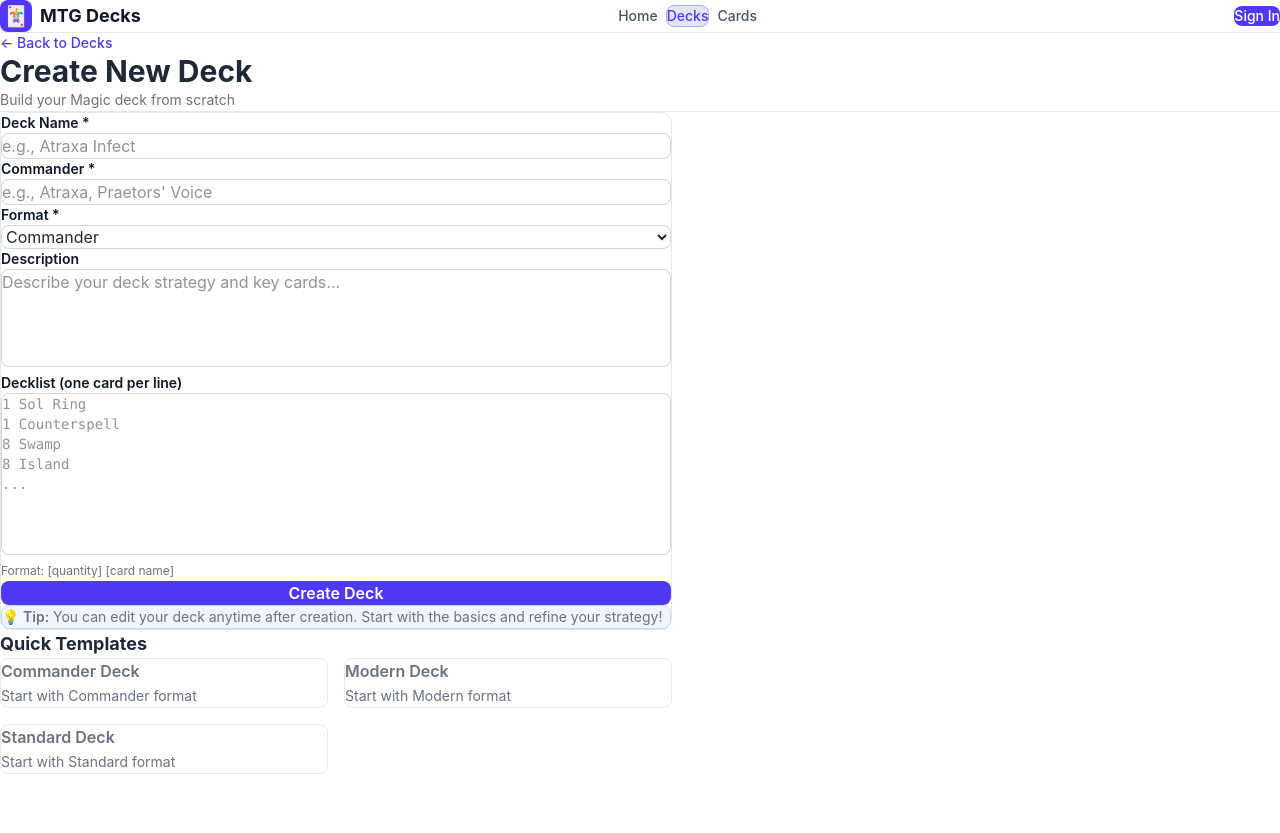
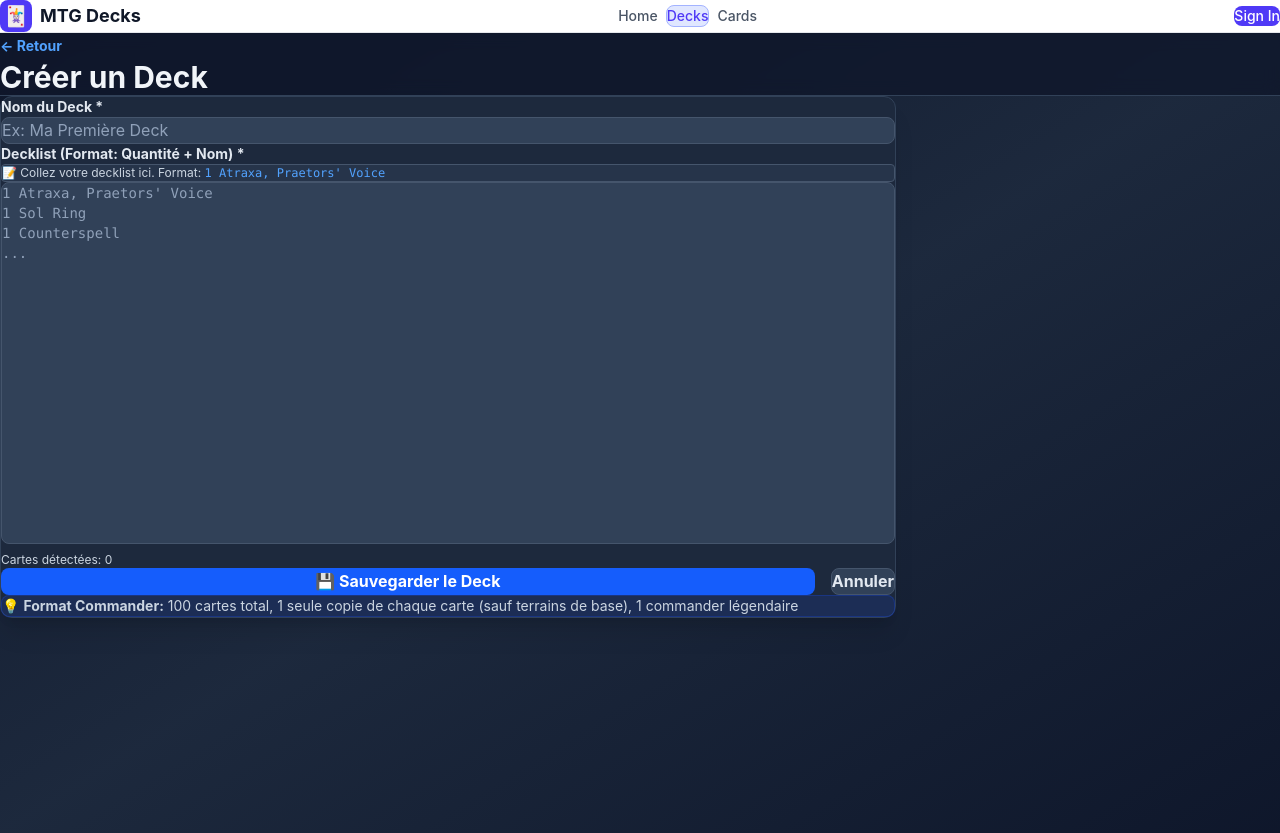
Before and after one commit to Antho-3387/ORM, a Next.js app in the folder orm/: page /decks/create in a window 1280 px wide. Built offline with nearby package versions, Linux system fonts and the light colour scheme.

Commit message:
Clean slate: minimal homepage with deck creation and dark theme

```diff
--- a/orm/app/decks/create/page.tsx
+++ b/orm/app/decks/create/page.tsx
@@ -5,162 +5,125 @@ import { useState } from 'react'
 
 export default function CreateDeckPage() {
   const [deckName, setDeckName] = useState('')
-  const [commander, setCommander] = useState('')
-  const [description, setDescription] = useState('')
-  const [format, setFormat] = useState('Commander')
-  const [cards, setCards] = useState('')
-  const [submitted, setSubmitted] = useState(false)
+  const [deckList, setDeckList] = useState('')
+  const [saved, setSaved] = useState(false)
 
-  const handleSubmit = (e: React.FormEvent) => {
+  const handleSave = (e: React.FormEvent) => {
     e.preventDefault()
-    setSubmitted(true)
+
+    if (!deckName.trim() || !deckList.trim()) {
+      alert('Complétez le nom et la decklist')
+      return
+    }
+
+    // Parse la decklist
+    const lines = deckList.split('\n').filter(line => line.trim())
+    const cards: { name: string; quantity: number }[] = []
+    let totalCards = 0
+
+    for (const line of lines) {
+      const match = line.match(/^(\d+)\s+(.+)$/)
+      if (match) {
+        const [, qty, cardName] = match
+        const quantity = parseInt(qty)
+        cards.push({ name: cardName.trim(), quantity })
+        totalCards += quantity
+      }
+    }
+
+    // Sauvegarder (simulé)
+    const deck = {
+      id: Date.now(),
+      name: deckName,
+      cards: cards,
+      totalCards: totalCards,
+      createdAt: new Date().toISOString()
+    }
+
+    localStorage.setItem(`deck_${deck.id}`, JSON.stringify(deck))
+
+    setSaved(true)
     setTimeout(() => {
-      setSubmitted(false)
+      setSaved(false)
       setDeckName('')
-      setCommander('')
-      setDescription('')
-      setFormat('Commander')
-      setCards('')
+      setDeckList('')
     }, 2000)
   }
 
   return (
-    <main className="min-h-screen bg-white">
+    <main className="min-h-screen bg-gradient-to-br from-slate-900 via-slate-800 to-slate-900">
       {/* Header */}
-      <header className="border-b border-gray-200 bg-white sticky top-0 z-40">
-        <div className="container-clean py-6">
-          <Link href="/decks" className="text-indigo-600 text-sm font-medium hover:text-indigo-700 mb-4 block">
-            ← Back to Decks
+      <header className="border-b border-slate-700 sticky top-0 z-40 bg-slate-900/80 backdrop-blur">
+        <div className="max-w-4xl mx-auto px-4 py-6 flex items-center justify-between">
+          <div>
+            <Link href="/" className="text-blue-400 hover:text-blue-300 text-sm font-bold mb-2 inline-block transition">
+              ← Retour
             </Link>
-          <h1 className="text-3xl font-bold text-gray-900">Create New Deck</h1>
-          <p className="text-gray-500 text-sm mt-1">Build your Magic deck from scratch</p>
+            <h1 className="text-3xl font-bold text-white">Créer un Deck</h1>
+          </div>
         </div>
       </header>
 
       {/* Content */}
-      <div className="container-clean py-12">
-        <div className="max-w-2xl mx-auto">
-          <div className="bg-white border border-gray-200 rounded-xl p-8">
-            <form onSubmit={handleSubmit} className="space-y-6">
-              {/* Deck Name */}
+      <div className="max-w-4xl mx-auto px-4 py-12">
+        <div className="bg-slate-800 border border-slate-700 rounded-xl p-8 shadow-xl">
+          <form onSubmit={handleSave} className="space-y-6">
+            {/* Nom du Deck */}
             <div>
-                <label className="block text-sm font-semibold text-gray-900 mb-2">
-                  Deck Name *
+              <label className="block text-sm font-bold text-slate-200 mb-3">
+                Nom du Deck *
               </label>
               <input
                 type="text"
                 value={deckName}
                 onChange={(e) => setDeckName(e.target.value)}
-                  placeholder="e.g., Atraxa Infect"
-                  className="w-full px-4 py-2 border border-gray-300 rounded-lg focus:ring-2 focus:ring-indigo-500 focus:border-transparent outline-none transition"
-                  required
+                placeholder="Ex: Ma Première Deck"
+                className="w-full px-4 py-3 bg-slate-700 border border-slate-600 rounded-lg text-white placeholder-slate-400 focus:outline-none focus:ring-2 focus:ring-blue-500 focus:border-transparent transition"
               />
             </div>
 
-              {/* Commander */}
+            {/* Decklist */}
             <div>
-                <label className="block text-sm font-semibold text-gray-900 mb-2">
-                  Commander *
+              <label className="block text-sm font-bold text-slate-200 mb-3">
+                Decklist (Format: Quantité + Nom) *
               </label>
-                <input
-                  type="text"
-                  value={commander}
-                  onChange={(e) => setCommander(e.target.value)}
-                  placeholder="e.g., Atraxa, Praetors' Voice"
-                  className="w-full px-4 py-2 border border-gray-300 rounded-lg focus:ring-2 focus:ring-indigo-500 focus:border-transparent outline-none transition"
-                  required
+              <p className="text-xs text-slate-400 mb-3 bg-slate-700/50 px-3 py-2 rounded border border-slate-600">
+                📝 Collez votre decklist ici. Format: <code className="text-blue-400">1 Atraxa, Praetors&apos; Voice</code>
+              </p>
+              <textarea
+                value={deckList}
+                onChange={(e) => setDeckList(e.target.value)}
+                placeholder="1 Atraxa, Praetors' Voice&#10;1 Sol Ring&#10;1 Counterspell&#10;..."
+                rows={18}
+                className="w-full px-4 py-3 bg-slate-700 border border-slate-600 rounded-lg text-white placeholder-slate-400 font-mono text-sm focus:outline-none focus:ring-2 focus:ring-blue-500 focus:border-transparent transition resize-none"
               />
+              <p className="text-xs text-slate-400 mt-2">
+                Cartes détectées: {deckList.split('\n').filter(l => /^\d+/.test(l.trim())).length}
+              </p>
             </div>
 
-              {/* Format */}
-              <div>
-                <label className="block text-sm font-semibold text-gray-900 mb-2">
-                  Format *
-                </label>
-                <select
-                  value={format}
-                  onChange={(e) => setFormat(e.target.value)}
-                  className="w-full px-4 py-2 border border-gray-300 rounded-lg focus:ring-2 focus:ring-indigo-500 focus:border-transparent outline-none transition"
-                >
-                  <option>Commander</option>
-                  <option>Modern</option>
-                  <option>Standard</option>
-                  <option>Pioneer</option>
-                  <option>Legacy</option>
-                  <option>Vintage</option>
-                </select>
-              </div>
-
-              {/* Description */}
-              <div>
-                <label className="block text-sm font-semibold text-gray-900 mb-2">
-                  Description
-                </label>
-                <textarea
-                  value={description}
-                  onChange={(e) => setDescription(e.target.value)}
-                  placeholder="Describe your deck strategy and key cards..."
-                  rows={4}
-                  className="w-full px-4 py-2 border border-gray-300 rounded-lg focus:ring-2 focus:ring-indigo-500 focus:border-transparent outline-none transition resize-none"
-                />
-              </div>
-
-              {/* Cards */}
-              <div>
-                <label className="block text-sm font-semibold text-gray-900 mb-2">
-                  Decklist (one card per line)
-                </label>
-                <textarea
-                  value={cards}
-                  onChange={(e) => setCards(e.target.value)}
-                  placeholder="1 Sol Ring
-1 Counterspell
-8 Swamp
-8 Island
-..."
-                  rows={8}
-                  className="w-full px-4 py-2 border border-gray-300 rounded-lg focus:ring-2 focus:ring-indigo-500 focus:border-transparent outline-none transition resize-none font-mono text-sm"
-                />
-                <p className="text-xs text-gray-500 mt-2">Format: [quantity] [card name]</p>
-              </div>
-
-              {/* Submit Button */}
-              <div className="pt-6">
+            {/* Actions */}
+            <div className="flex gap-4 pt-6">
               <button
                 type="submit"
-                  className="w-full py-3 bg-indigo-600 hover:bg-indigo-700 text-white font-semibold rounded-lg transition"
+                className="flex-1 px-6 py-3 bg-blue-600 hover:bg-blue-700 text-white font-bold rounded-lg transition-all hover:shadow-lg hover:shadow-blue-500/50"
               >
-                  {submitted ? '✓ Deck Created!' : 'Create Deck'}
+                {saved ? '✓ Deck Sauvegardé !' : '💾 Sauvegarder le Deck'}
               </button>
+              <Link
+                href="/"
+                className="px-6 py-3 bg-slate-700 hover:bg-slate-600 text-slate-200 font-bold rounded-lg transition border border-slate-600"
+              >
+                Annuler
+              </Link>
             </div>
           </form>
 
-            {/* Info Box */}
-            <div className="mt-8 p-4 bg-blue-50 rounded-lg border border-blue-200">
-              <p className="text-sm text-blue-900">
-                <span className="font-semibold">💡 Tip:</span> You can edit your deck anytime after creation. Start with the basics and refine your strategy!
+          {/* Info */}
+          <div className="mt-8 p-4 bg-blue-900/30 border border-blue-700/30 rounded-lg">
+            <p className="text-sm text-blue-300">
+              💡 <strong>Format Commander:</strong> 100 cartes total, 1 seule copie de chaque carte (sauf terrains de base), 1 commander légendaire
             </p>
-            </div>
-          </div>
-
-          {/* Quick Template */}
-          <div className="mt-8">
-            <h2 className="text-lg font-bold text-gray-900 mb-4">Quick Templates</h2>
-            <div className="grid grid-cols-2 gap-4">
-              {['Commander', 'Modern', 'Standard'].map((tmpl) => (
-                <button
-                  key={tmpl}
-                  onClick={() => {
-                    setFormat(tmpl)
-                    window.scrollTo({ top: 0, behavior: 'smooth' })
-                  }}
-                  className="p-4 border border-gray-200 rounded-lg hover:border-indigo-300 hover:bg-indigo-50 transition text-left"
-                >
-                  <p className="font-semibold text-gray-900">{tmpl} Deck</p>
-                  <p className="text-sm text-gray-500">Start with {tmpl} format</p>
-                </button>
-              ))}
-            </div>
           </div>
         </div>
       </div>
--- a/orm/app/decks/import/page.tsx
+++ /dev/null
@@ -1,90 +0,0 @@
-'use client'
-
-import Link from 'next/link'
-import { useState } from 'react'
-
-export default function ImportDeckPage() {
-  const [deckName, setDeckName] = useState('')
-  const [deckList, setDeckList] = useState('')
-  const [submitted, setSubmitted] = useState(false)
-
-  const handleSubmit = (e: React.FormEvent) => {
-    e.preventDefault()
-    setSubmitted(true)
-    setTimeout(() => {
-      setSubmitted(false)
-      setDeckName('')
-      setDeckList('')
-    }, 2000)
-  }
-
-  return (
-    <main className="min-h-screen bg-gray-100">
-      <header className="border-b border-gray-300 bg-white sticky top-0 z-40">
-        <div className="max-w-4xl mx-auto px-4 py-4 flex items-center justify-between">
-          <Link href="/" className="text-blue-600 font-bold text-lg hover:text-blue-700">
-            ← Retour
-          </Link>
-          <h1 className="text-2xl font-bold text-gray-800">Coller une Decklist</h1>
-          <div className="w-20"></div>
-        </div>
-      </header>
-
-      <div className="max-w-4xl mx-auto px-4 py-12">
-        <div className="bg-white rounded-lg shadow-md p-8">
-          <form onSubmit={handleSubmit} className="space-y-6">
-            <div>
-              <label className="block text-sm font-semibold text-gray-700 mb-2">
-                Nom du Deck
-              </label>
-              <input
-                type="text"
-                value={deckName}
-                onChange={(e) => setDeckName(e.target.value)}
-                placeholder="Ex: Mon deck Azorius Control"
-                className="w-full px-4 py-2 border border-gray-300 rounded-lg focus:outline-none focus:ring-2 focus:ring-blue-600"
-              />
-            </div>
-
-            <div>
-              <label className="block text-sm font-semibold text-gray-700 mb-2">
-                Decklist (Format: Quantité + Nom de la carte)
-              </label>
-              <p className="text-xs text-gray-500 mb-2">
-                Format: 1 Atraxa, Praetors&apos; Voice
-              </p>
-              <textarea
-                value={deckList}
-                onChange={(e) => setDeckList(e.target.value)}
-                placeholder="1 Atraxa, Praetors' Voice&#10;1 Sol Ring&#10;1 Counterspell"
-                rows={15}
-                className="w-full px-4 py-2 border border-gray-300 rounded-lg focus:outline-none focus:ring-2 focus:ring-blue-600 font-mono text-sm"
-              />
-            </div>
-
-            <div className="flex gap-4">
-              <button
-                type="submit"
-                className="flex-1 bg-blue-600 hover:bg-blue-700 text-white font-bold py-2 px-4 rounded-lg transition"
-              >
-                {submitted ? '✓ Decklist importée !' : 'Importer la Decklist'}
-              </button>
-              <Link
-                href="/"
-                className="px-6 py-2 border-2 border-gray-300 text-gray-700 font-bold rounded-lg hover:bg-gray-50 transition"
-              >
-                Annuler
-              </Link>
-            </div>
-          </form>
-
-          <div className="mt-8 bg-blue-50 border border-blue-200 rounded-lg p-4">
-            <p className="text-sm text-blue-800">
-              💡 Vous pouvez copier une decklist depuis Scryfall et la coller ici.
-            </p>
-          </div>
-        </div>
-      </div>
-    </main>
-  )
-}
--- a/orm/app/globals.css
+++ b/orm/app/globals.css
@@ -1,11 +1,25 @@
 @import "tailwindcss";
 
 :root {
-  /* Light Theme */
-  --bg-primary: #f3f4f6;
-  --bg-secondary: #ffffff;
-  --text-primary: #1f2937;
-  --text-secondary: #6b7280;
+  /* Dark Theme */
+  --bg-primary: #0f172a;
+  --bg-secondary: #1e293b;
+  --bg-tertiary: #334155;
+  --bg-accent: #1e3a8a;
+
+  /* Text Colors */
+  --text-primary: #f1f5f9;
+  --text-secondary: #cbd5e1;
+  --text-muted: #94a3b8;
+
+  /* Accent Colors */
+  --accent-blue: #3b82f6;
+  --accent-blue-light: #60a5fa;
+  --accent-indigo: #6366f1;
+
+  /* Borders */
+  --border-color: #334155;
+  --border-light: #475569;
 }
 
 * {
@@ -14,23 +28,69 @@
   box-sizing: border-box;
 }
 
+html {
+  scroll-behavior: smooth;
+}
+
 body {
   background: var(--bg-primary);
   color: var(--text-primary);
   font-family: -apple-system, BlinkMacSystemFont, 'Segoe UI', 'Roboto', sans-serif;
+  -webkit-font-smoothing: antialiased;
+  -moz-osx-font-smoothing: grayscale;
+  line-height: 1.6;
 }
 
 h1, h2, h3, h4, h5, h6 {
   font-weight: 700;
   color: var(--text-primary);
+  line-height: 1.2;
 }
 
 p {
-  line-height: 1.6;
   color: var(--text-secondary);
 }
 
+/* Scrollbar */
+::-webkit-scrollbar {
+  width: 10px;
+  height: 10px;
+}
+
+::-webkit-scrollbar-track {
+  background: var(--bg-secondary);
+}
+
+::-webkit-scrollbar-thumb {
+  background: var(--accent-blue);
+  border-radius: 5px;
+}
+
+::-webkit-scrollbar-thumb:hover {
+  background: var(--accent-blue-light);
+}
+
+/* Selection */
 ::selection {
-  background: #2563eb;
+  background: var(--accent-blue);
   color: white;
 }
+
+/* Links */
+a {
+  transition: all 0.2s ease;
+}
+
+/* Buttons */
+button {
+  transition: all 0.2s ease;
+}
+
+/* Inputs and Textareas */
+input, textarea {
+  transition: all 0.2s ease;
+}
+
+input:focus, textarea:focus {
+  outline: none;
+}
--- a/orm/app/page.tsx
+++ b/orm/app/page.tsx
@@ -1,100 +1,24 @@
 'use client'
 
-import { useState } from 'react'
 import Link from 'next/link'
 
 export default function HomePage() {
-  const [showMenu, setShowMenu] = useState(false)
+  return (
+    <main className="min-h-screen flex items-center justify-center bg-gradient-to-br from-slate-900 via-slate-800 to-slate-900 px-4">
+      <div className="text-center">
+        <h1 className="text-5xl md:text-6xl font-bold text-white mb-4">
+          Commander Decks
+        </h1>
+        <p className="text-slate-300 text-lg mb-12 max-w-2xl mx-auto">
+          Créez et gérez vos decks Magic: The Gathering au format Commander
+        </p>
 
-  return (
-    <main className="min-h-screen bg-gray-100">
-      {/* Header */}
-      <div className="py-8 px-4 bg-white border-b border-gray-200">
-        <div className="max-w-7xl mx-auto">
-          {/* Search Bar */}
-          <div className="flex justify-center mb-8">
-            <div className="flex items-center gap-3 border-2 border-blue-600 rounded-full px-4 py-2 w-96 bg-white">
-              <input
-                type="text"
-                placeholder="Recherche un deck..."
-                className="flex-1 outline-none text-gray-700"
-              />
-              <svg className="w-5 h-5 text-blue-600" fill="none" stroke="currentColor" viewBox="0 0 24 24">
-                <path strokeLinecap="round" strokeLinejoin="round" strokeWidth={2} d="M21 21l-6-6m2-5a7 7 0 11-14 0 7 7 0 0114 0z" />
-              </svg>
-            </div>
-          </div>
-
-          {/* Title and Menu */}
-          <div className="flex justify-between items-center">
-            <h1 className="text-4xl font-bold text-blue-700">Commander Decks :</h1>
-
-            {/* Menu Dropdown */}
-            <div className="relative">
-              <button
-                onClick={() => setShowMenu(!showMenu)}
-                className="flex items-center gap-2 border-2 border-blue-600 text-blue-700 px-6 py-2 rounded-full font-bold hover:bg-blue-50 transition"
-              >
-                <span>⭐</span>
-                Créer un deck
-              </button>
-
-              {showMenu && (
-                <div className="absolute right-0 mt-2 w-48 bg-white border-2 border-blue-600 rounded-xl shadow-lg z-50">
-                  <Link
-                    href="/decks/create"
-                    className="flex items-center gap-2 px-4 py-3 text-blue-700 font-bold hover:bg-blue-50 border-b border-blue-200 rounded-t-lg"
-                  >
-                    <span>⭐</span>
-                    Créer un deck
-                  </Link>
-                  <Link
-                    href="/decks/import"
-                    className="flex items-center gap-2 px-4 py-3 text-blue-700 font-bold hover:bg-blue-50"
-                  >
-                    <span>📋</span>
-                    Coller un decklist
-                  </Link>
-                </div>
-              )}
-            </div>
-          </div>
-        </div>
-      </div>
-
-      {/* Main Options */}
-      <div className="max-w-4xl mx-auto px-4 py-12">
-        <div className="grid grid-cols-1 md:grid-cols-2 gap-8">
-          <Link
-            href="/decks/create"
-            className="bg-white rounded-lg shadow-md p-8 hover:shadow-lg border-2 border-transparent hover:border-blue-600 transition"
-          >
-            <div className="text-center">
-              <div className="text-6xl mb-4">⭐</div>
-              <h2 className="text-2xl font-bold text-blue-700 mb-3">Créer un deck</h2>
-              <p className="text-gray-600">Construisez votre deck Commander en cherchant et en sélectionnant des cartes.</p>
-            </div>
-          </Link>
-
-          <Link
-            href="/decks/import"
-            className="bg-white rounded-lg shadow-md p-8 hover:shadow-lg border-2 border-transparent hover:border-blue-600 transition"
-          >
-            <div className="text-center">
-              <div className="text-6xl mb-4">📋</div>
-              <h2 className="text-2xl font-bold text-blue-700 mb-3">Coller un decklist</h2>
-              <p className="text-gray-600">Importez rapidement une decklist depuis Scryfall ou un autre site.</p>
-            </div>
-          </Link>
-        </div>
-
-        <div className="mt-12 bg-blue-50 border-2 border-blue-200 rounded-lg p-6">
-          <h3 className="text-lg font-bold text-blue-700 mb-2">Format Commander</h3>
-          <p className="text-gray-700 text-sm">
-            <strong>Format :</strong> 100 cartes, 1 seule copie de chaque, 1 commander légende<br/>
-            <strong>Règles :</strong> Seulement les cartes légales en Commander EDH
-          </p>
-        </div>
+        <Link
+          href="/decks/create"
+          className="inline-block px-10 py-4 bg-blue-600 hover:bg-blue-700 text-white font-bold text-lg rounded-lg transition-all hover:shadow-lg hover:shadow-blue-500/50"
+        >
+          + Créer un Deck
+        </Link>
       </div>
     </main>
   )
```
Lines whose indentation alone changed are shown as unchanged.
